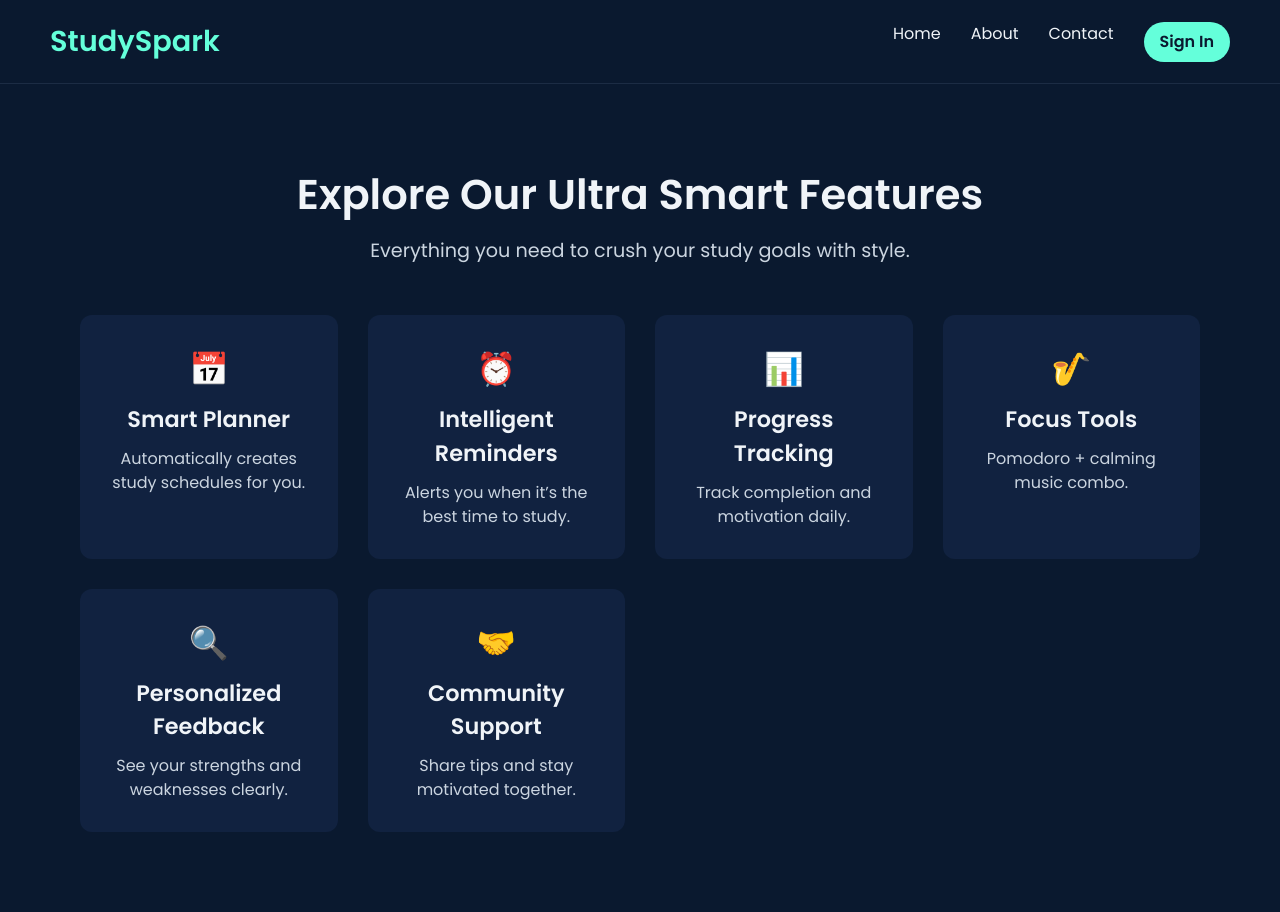
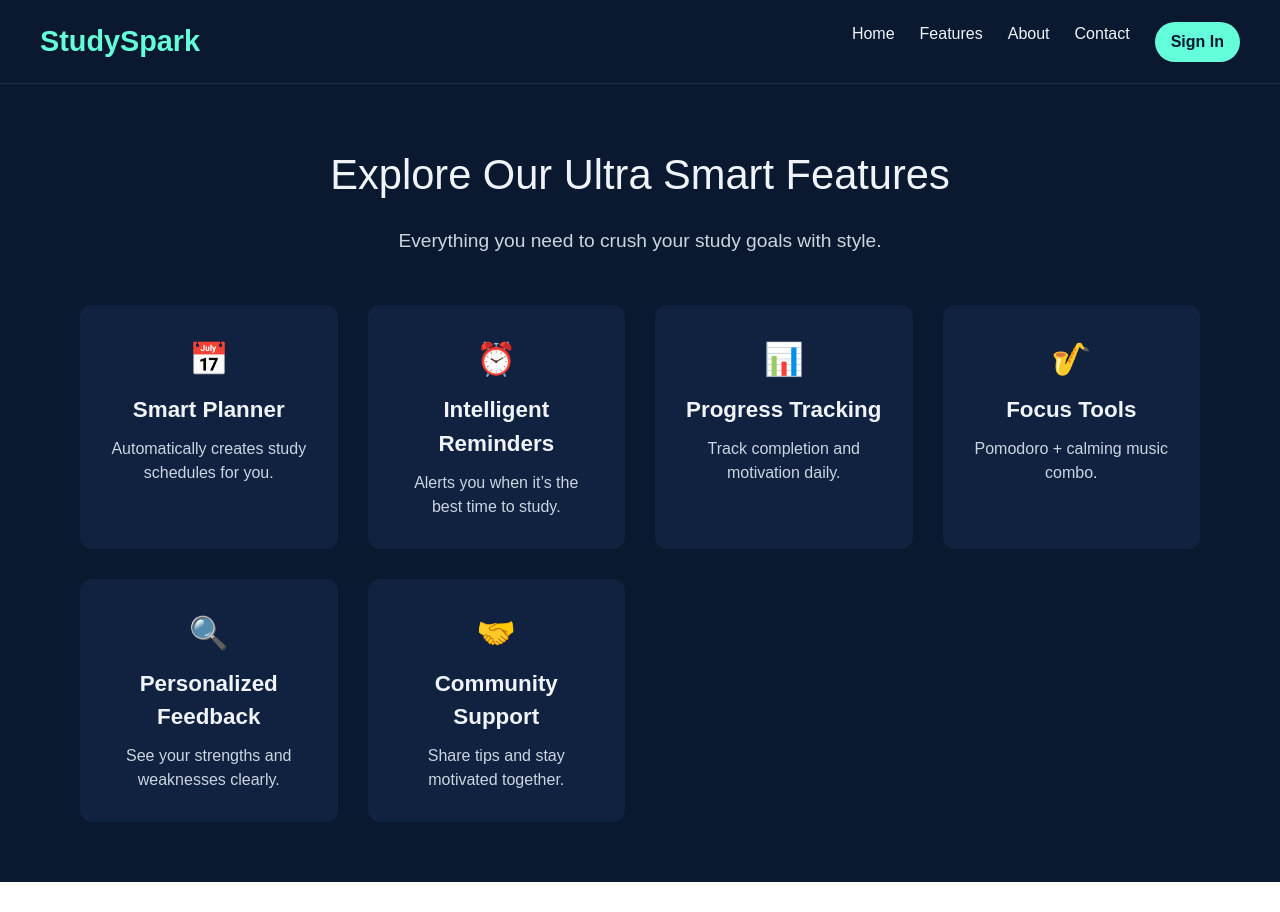
Before and after one commit to Dharshinipriya-17/Studyspark-app, a Next.js app: page /features in a window 1280 px wide. After the commit the page ends 882 px from the top, so only its background shows below. Built offline with nearby package versions, Linux system fonts and the light colour scheme.

Commit message:
components added

```diff
--- a/src/app/features/page.tsx
+++ b/src/app/features/page.tsx
@@ -1,8 +1,8 @@
 'use client';
-import Link from 'next/link';
+import Navbar from '@/components/navbar';
+import FeatureCard from '@/components/featurecard';
 import React from 'react';
 
-export default function FeaturesPage() {
 const features = [
   ['📅', 'Smart Planner', 'Automatically creates study schedules for you.'],
   ['⏰', 'Intelligent Reminders', 'Alerts you when it’s the best time to study.'],
@@ -12,120 +12,30 @@ export default function FeaturesPage() {
   ['🤝', 'Community Support', 'Share tips and stay motivated together.'],
 ];
 
+export default function FeaturesPage() {
   return (
-    <div style={styles.container}>
-      <nav style={styles.nav}>
-        <h1 style={styles.logo}>StudySpark</h1>
-        <div style={styles.navLinks}>
-          <Link href="/" style={styles.link}>Home</Link>
-          <Link href="/about" style={styles.link}>About</Link>
-          <Link href="/contact" style={styles.link}>Contact</Link>
-          <Link href="/signin" style={styles.signin}>Sign In</Link>
-        </div>
-      </nav>
+    <div style={{ background: '#0a192f', color: '#f0f4f8', minHeight: '100vh' }}>
+      <Navbar showsignin={true} />
 
-      <main style={styles.main}>
-        <h2 style={styles.heading}>Explore Our Ultra Smart Features</h2>
-        <p style={styles.subtext}>Everything you need to crush your study goals with style.</p>
+      <main style={{ textAlign: 'center', padding: '60px 30px' }}>
+        <h2 style={{ fontSize: '2.6rem', marginBottom: '20px' }}>
+          Explore Our Ultra Smart Features
+        </h2>
+        <p style={{ fontSize: '1.2rem', marginBottom: '50px', color: '#cbd5e0' }}>
+          Everything you need to crush your study goals with style.
+        </p>
 
-        <div style={styles.grid}>
-          {features.map(([emoji, title, desc], i) => (
-            <div key={i} style={styles.card} className="feature-card">
-              <div style={styles.emoji}>{emoji}</div>
-              <h3 style={styles.cardTitle}>{title}</h3>
-              <p style={styles.cardDesc}>{desc}</p>
-            </div>
-          ))}
-        </div>
-      </main>
-
-      <style>{`
-        .feature-card {
-          transition: transform 0.3s ease, box-shadow 0.3s ease;
-        }
-        .feature-card:hover {
-          transform: translateY(-10px);
-          box-shadow: 0 12px 24px rgba(100, 255, 218, 0.2);
-        }
-      `}</style>
-    </div>
-  );
-}
-
-const styles: Record<string, React.CSSProperties> = {
-  container: {
-    fontFamily: 'Poppins, sans-serif',
-    background: '#0a192f',
-    color: '#f0f4f8',
-    minHeight: '100vh',
-    paddingBottom: '50px',
-  },
-  nav: {
-    display: 'flex',
-    justifyContent: 'space-between',
-    alignItems: 'center',
-    padding: '20px 50px',
-    borderBottom: '1px solid #1c2c44',
-  },
-  logo: {
-    fontSize: '1.8rem',
-    fontWeight: 'bold',
-    color: '#64ffda',
-  },
-  navLinks: {
-    display: 'flex',
-    gap: '30px',
-  },
-  link: {
-    textDecoration: 'none',
-    color: '#f0f4f8',
-    fontSize: '1rem',
-  },
-  signin: {
-    textDecoration: 'none',
-    backgroundColor: '#64ffda',
-    color: '#0a192f',
-    padding: '8px 16px',
-    borderRadius: '20px',
-    fontWeight: 'bold',
-  },
-  main: {
-    textAlign: 'center',
-    padding: '80px 30px 30px 30px',
-  },
-  heading: {
-    fontSize: '2.6rem',
-    fontWeight: 700,
-    marginBottom: '10px',
-  },
-  subtext: {
-    fontSize: '1.2rem',
-    color: '#cbd5e0',
-    marginBottom: '50px',
-  },
-  grid: {
+        <div style={{
           display: 'grid',
           gridTemplateColumns: 'repeat(auto-fit, minmax(250px, 1fr))',
           gap: '30px',
           padding: '0 50px',
-  },
-  card: {
-    backgroundColor: '#112240',
-    padding: '30px',
-    borderRadius: '12px',
-    textAlign: 'center',
-  },
-  emoji: {
-    fontSize: '2rem',
-    marginBottom: '10px',
-  },
-  cardTitle: {
-    fontSize: '1.4rem',
-    fontWeight: 600,
-    marginBottom: '10px',
-  },
-  cardDesc: {
-    fontSize: '1rem',
-    color: '#cbd5e0',
-  },
-};
+        }}>
+          {features.map(([emoji, title, desc], i) => (
+            <FeatureCard key={i} emoji={emoji} title={title} description={desc} />
+          ))}
+        </div>
+      </main>
+    </div>
+  );
+}
--- /dev/null
+++ b/src/components/featurecard.tsx
@@ -0,0 +1,48 @@
+'use client';
+import React from 'react';
+
+interface FeatureCardProps {
+  emoji: string;
+  title: string;
+  description: string;
+}
+
+export default function FeatureCard({ emoji, title, description }: FeatureCardProps) {
+  return (
+    <div style={styles.card} className="feature-card">
+      <div style={styles.emoji}>{emoji}</div>
+      <h3 style={styles.title}>{title}</h3>
+      <p style={styles.description}>{description}</p>
+      <style jsx>{`
+        .feature-card:hover {
+          transform: translateY(-10px);
+          box-shadow: 0 12px 24px rgba(100, 255, 218, 0.2);
+        }
+      `}</style>
+    </div>
+  );
+}
+
+const styles: Record<string, React.CSSProperties> = {
+  card: {
+    backgroundColor: '#112240',
+    padding: '30px',
+    borderRadius: '12px',
+    textAlign: 'center',
+    transition: 'transform 0.3s ease, box-shadow 0.3s ease',
+  },
+  emoji: {
+    fontSize: '2rem',
+    marginBottom: '10px',
+  },
+  title: {
+    fontSize: '1.4rem',
+    fontWeight: 600,
+    marginBottom: '10px',
+    color: '#f0f4f8',
+  },
+  description: {
+    fontSize: '1rem',
+    color: '#cbd5e0',
+  },
+};
--- /dev/null
+++ b/src/components/navbar.tsx
@@ -0,0 +1,51 @@
+'use client';
+import Link from 'next/link';
+import React from 'react';
+
+export default function Navbar() {
+  return (
+    <nav style={styles.nav}>
+      <h1 style={styles.logo}>StudySpark</h1>
+      <div style={styles.links}>
+        <Link href="/" style={styles.link}>Home</Link>
+        <Link href="/features" style={styles.link}>Features</Link>
+        <Link href="/about" style={styles.link}>About</Link>
+        <Link href="/contact" style={styles.link}>Contact</Link>
+        <Link href="/signin" style={styles.signIn}>Sign In</Link>
+      </div>
+    </nav>
+  );
+}
+
+const styles: Record<string, React.CSSProperties> = {
+  nav: {
+    display: 'flex',
+    justifyContent: 'space-between',
+    alignItems: 'center',
+    padding: '20px 40px',
+    background: '#0a192f',
+    borderBottom: '1px solid #1c2c44',
+  },
+  logo: {
+    fontSize: '1.8rem',
+    fontWeight: 'bold',
+    color: '#64ffda',
+  },
+  links: {
+    display: 'flex',
+    gap: '25px',
+  },
+  link: {
+    color: '#f0f4f8',
+    textDecoration: 'none',
+    fontSize: '1rem',
+  },
+  signIn: {
+    textDecoration: 'none',
+    backgroundColor: '#64ffda',
+    color: '#0a192f',
+    padding: '8px 16px',
+    borderRadius: '20px',
+    fontWeight: 'bold',
+  },
+};
```
Also changed, not shown: src/app/about/pages.tsx (renamed from src/app/about/pages.txt). Lines whose indentation alone changed are shown as unchanged.
